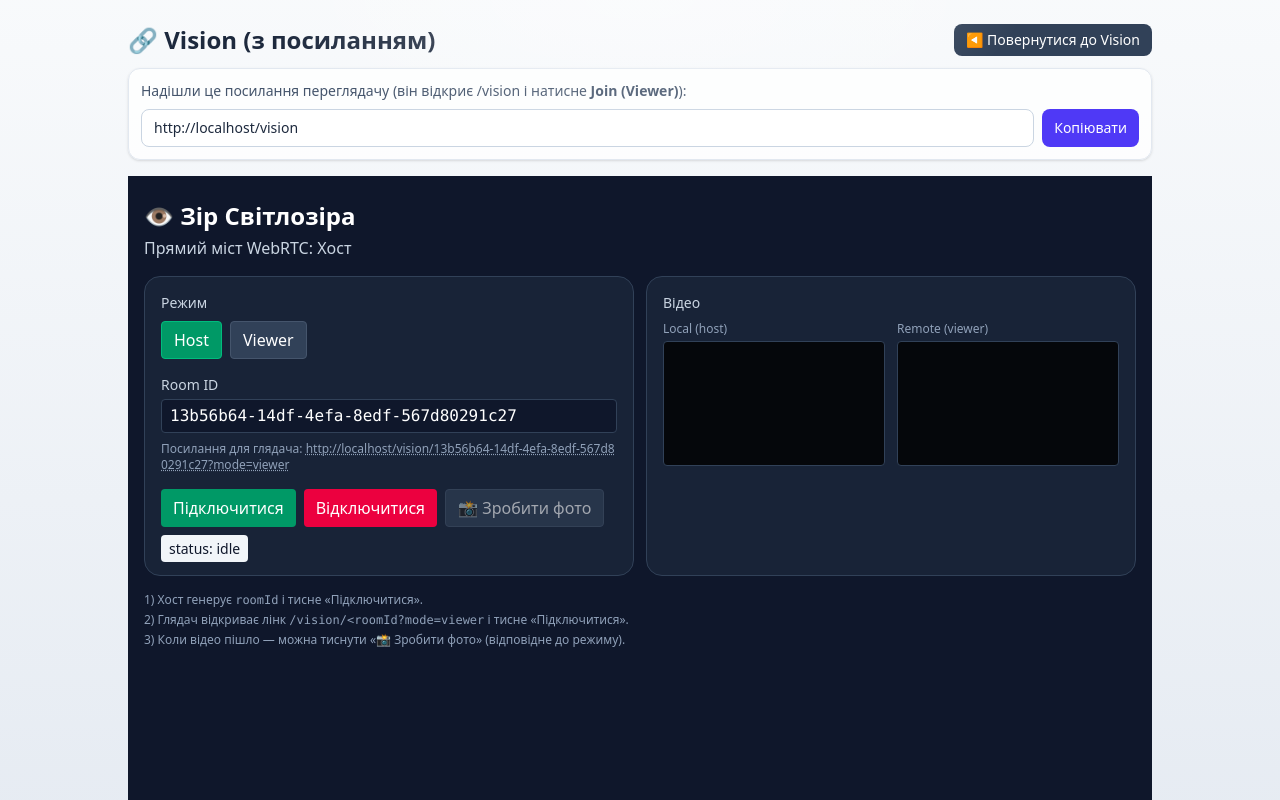
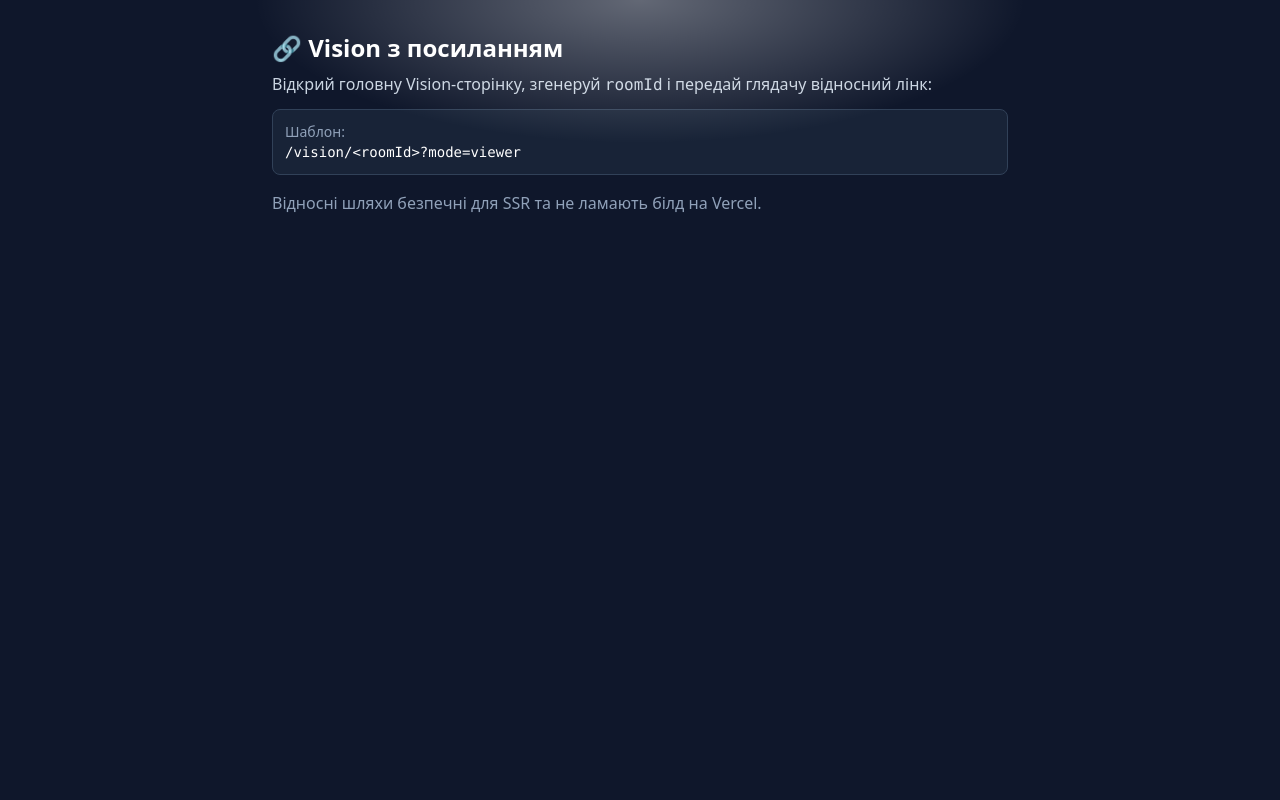
Before and after one commit to Stas-prog/Dim-Svitla-Love-Dobra, a Next.js app: page /vision/linked in a window 1280 px wide. Shown: the top 800 px of the page. Built offline with nearby package versions, Linux system fonts and the light colour scheme.

Commit message:
16 commit

```diff
--- a/src/app/vision/linked/page.tsx
+++ b/src/app/vision/linked/page.tsx
@@ -1,56 +1,21 @@
-"use client";
+export const dynamic = "force-dynamic";
 
-import { useEffect, useState } from "react";
-import Link from "next/link";
-import Vision from "@/components/Vision";
-
-export default function VisionLinkedPage() {
-    const [viewerUrl, setViewerUrl] = useState<string>("");
-
-    useEffect(() => {
-        // робимо це тільки на клієнті, щоб уникнути hydration mismatch
-        setViewerUrl(`${location.origin}/vision`);
-    }, []);
-
-    async function copy() {
-        try {
-            await navigator.clipboard.writeText(viewerUrl);
-            alert("Посилання скопійовано у буфер!");
-        } catch { }
-    }
-
+export default function LinkedVisionPage() {
     return (
-        <main className="min-h-screen bg-gradient-to-b from-slate-50 to-slate-200 p-4 sm:p-6">
-            <div className="mx-auto max-w-5xl">
-                {/* Навбар сторінки Vision (Linked) */}
-                <div className="mb-3 flex flex-wrap items-center gap-3">
-                    <h1 className="text-xl sm:text-2xl font-bold text-slate-800">🔗 Vision (з посиланням)</h1>
-                    <Link
-                        href="/vision"
-                        className="ml-auto rounded-lg bg-slate-700 px-3 py-1.5 text-white text-sm hover:bg-slate-800"
-                    >
-                        ◀ Повернутися до Vision
-                    </Link>
+        <main className="min-h-screen bg-slate-900 text-white">
+            <div className="max-w-3xl mx-auto px-4 py-8">
+                <h1 className="text-2xl font-bold">🔗 Vision з посиланням</h1>
+                <p className="text-slate-300 mt-2">
+                    Відкрий головну Vision-сторінку, згенеруй <code className="font-mono">roomId</code> і передай глядачу
+                    відносний лінк:
+                </p>
+                <div className="mt-3 rounded-lg bg-slate-800/70 border border-slate-700 p-3 text-sm">
+                    <div className="text-slate-400">Шаблон:</div>
+                    <div className="font-mono break-all">/vision/&lt;roomId&gt;?mode=viewer</div>
                 </div>
-
-                {/* Блок з лінком для переглядача */}
-                <div className="mb-4 rounded-xl bg-white/80 p-3 shadow-sm border border-slate-200">
-                    <div className="text-sm text-slate-600 mb-2">
-                        Надішли це посилання переглядачу (він відкриє /vision і натисне <b>Join (Viewer)</b>):
-                    </div>
-                    <div className="flex gap-2">
-                        <input
-                            className="flex-1 rounded-lg border border-slate-300 bg-white px-3 py-2 text-slate-800 text-sm"
-                            value={viewerUrl}
-                            readOnly
-                        />
-                        <button onClick={copy} className="rounded-lg bg-indigo-600 px-3 py-2 text-white text-sm hover:bg-indigo-700">
-                            Копіювати
-                        </button>
-                    </div>
-                </div>
-
-                <Vision />
+                <p className="text-slate-400 mt-4">
+                    Відносні шляхи безпечні для SSR та не ламають білд на Vercel.
+                </p>
             </div>
         </main>
     );
--- a/src/components/Vision.tsx
+++ b/src/components/Vision.tsx
@@ -20,13 +20,11 @@ function sleep(ms: number) {
 }
 
 export default function Vision({ initialMode, initialRoomId }: Props) {
-    // ---------- UI / state ----------
     const [mode, setMode] = useState<Mode>(initialMode ?? "host");
     const [roomId, setRoomId] = useState<string>(initialRoomId ?? crypto.randomUUID());
     const [status, setStatus] = useState<"idle" | "connecting" | "connected" | "error">("idle");
     const [err, setErr] = useState<string | null>(null);
 
-    // ---------- Refs ----------
     const clientIdRef = useRef<string>("");
     const peerRef = useRef<SimplePeer.Instance | null>(null);
     const streamRef = useRef<MediaStream | null>(null);
@@ -38,12 +36,10 @@ export default function Vision({ initialMode, initialRoomId }: Props) {
     const pollOfferTimer = useRef<number | null>(null);
     const pollIceTimer = useRef<number | null>(null);
 
-    // ---------- consts ----------
     const POLL_ANSWER_MS = 1500;
     const POLL_OFFER_MS = 1500;
     const POLL_ICE_MS = 800;
 
-    // ---------- helpers ----------
     function clearTimers() {
         if (pollAnswerTimer.current) { window.clearInterval(pollAnswerTimer.current); pollAnswerTimer.current = null; }
         if (pollOfferTimer.current) { window.clearInterval(pollOfferTimer.current); pollOfferTimer.current = null; }
@@ -85,14 +81,11 @@ export default function Vision({ initialMode, initialRoomId }: Props) {
         return r.json();
     }
 
-    // ---------- mount ----------
     useEffect(() => {
         clientIdRef.current = getClientId();
         return () => resetState();
-        // eslint-disable-next-line react-hooks/exhaustive-deps
     }, []);
 
-    // ---------- connect ----------
     const connect = async () => {
         try {
             resetState(true);
@@ -100,40 +93,33 @@ export default function Vision({ initialMode, initialRoomId }: Props) {
             setErr(null);
 
             if (mode === "host") {
-                // 1) Спершу забираємо камеру
                 const media = await navigator.mediaDevices.getUserMedia({ video: true, audio: false });
                 streamRef.current = media;
                 if (localVideoRef.current) {
                     localVideoRef.current.srcObject = media;
-                    // автоплей (може бути заблоковано політиками браузера — ок)
                     localVideoRef.current.play().catch(() => { });
                 }
 
-                // 2) Створюємо peer ІЗ stream в конструкторі — без addTrack
-                const peer = new SimplePeer({
-                    initiator: true,
-                    trickle: true,
-                    stream: media,
-                });
+                const peer = new SimplePeer({ initiator: true, trickle: true, stream: media });
                 peerRef.current = peer;
 
-                // 3) Вивід помилок/статусу
                 peer.on("connect", () => setStatus("connected"));
                 peer.on("error", (e) => { setErr(e.message); setStatus("error"); });
                 peer.on("close", () => setStatus("idle"));
 
-                // 4) Власні сигнали (offer/ice)
                 peer.on("signal", async (data: SignalData) => {
                     try {
                         if ((data as any).type === "offer") {
                             await postJSON("/api/webrtc/offer", {
-                                roomId, offer: { type: "offer", sdp: (data as any).sdp } as OfferPayload,
+                                roomId,
+                                offer: { type: "offer", sdp: (data as any).sdp } as OfferPayload,
                                 from: clientIdRef.current,
                             });
                         } else if ((data as any).candidate) {
                             const candidate = (data as any).candidate as RTCIceCandidateInit;
                             await postJSON("/api/webrtc/candidate", {
-                                roomId, ice: { type: "candidate", candidate } as IcePayload,
+                                roomId,
+                                ice: { type: "candidate", candidate } as IcePayload,
                                 from: clientIdRef.current,
                             });
                         }
@@ -142,7 +128,6 @@ export default function Vision({ initialMode, initialRoomId }: Props) {
                     }
                 });
 
-                // 5) Poll відповіді
                 pollAnswerTimer.current = window.setInterval(async () => {
                     try {
                         const ans = await getJSON(`/api/webrtc/answer?roomId=${roomId}&to=${clientIdRef.current}`);
@@ -152,7 +137,6 @@ export default function Vision({ initialMode, initialRoomId }: Props) {
                     } catch { }
                 }, POLL_ANSWER_MS) as unknown as number;
 
-                // 6) Poll чужих ICE
                 pollIceTimer.current = window.setInterval(async () => {
                     try {
                         const list = await getJSON(`/api/webrtc/candidate?roomId=${roomId}&to=${clientIdRef.current}`);
@@ -165,7 +149,6 @@ export default function Vision({ initialMode, initialRoomId }: Props) {
                 }, POLL_ICE_MS) as unknown as number;
 
             } else {
-                // viewer
                 const peer = new SimplePeer({ initiator: false, trickle: true });
                 peerRef.current = peer;
 
@@ -173,8 +156,6 @@ export default function Vision({ initialMode, initialRoomId }: Props) {
                 peer.on("error", (e) => { setErr(e.message); setStatus("error"); });
                 peer.on("close", () => setStatus("idle"));
 
-                // показ віддаленого відео
-                // simple-peer генерує і 'stream', і 'track'; використаємо 'stream' для сумісності
                 peer.on("stream", (remote: MediaStream) => {
                     const el = remoteVideoRef.current;
                     if (!el) return;
@@ -182,18 +163,19 @@ export default function Vision({ initialMode, initialRoomId }: Props) {
                     el.play().catch(() => { });
                 });
 
-                // надсилаємо свої сигнали (answer/ice)
                 peer.on("signal", async (data: SignalData) => {
                     try {
                         if ((data as any).type === "answer") {
                             await postJSON("/api/webrtc/answer", {
-                                roomId, answer: { type: "answer", sdp: (data as any).sdp } as AnswerPayload,
+                                roomId,
+                                answer: { type: "answer", sdp: (data as any).sdp } as AnswerPayload,
                                 from: clientIdRef.current,
                             });
                         } else if ((data as any).candidate) {
                             const candidate = (data as any).candidate as RTCIceCandidateInit;
                             await postJSON("/api/webrtc/candidate", {
-                                roomId, ice: { type: "candidate", candidate } as IcePayload,
+                                roomId,
+                                ice: { type: "candidate", candidate } as IcePayload,
                                 from: clientIdRef.current,
                             });
                         }
@@ -202,7 +184,6 @@ export default function Vision({ initialMode, initialRoomId }: Props) {
                     }
                 });
 
-                // Poll offer (поки не отримаємо валідний sdp)
                 pollOfferTimer.current = window.setInterval(async () => {
                     try {
                         const off = await getJSON(`/api/webrtc/offer?roomId=${roomId}`);
@@ -212,7 +193,6 @@ export default function Vision({ initialMode, initialRoomId }: Props) {
                     } catch { }
                 }, POLL_OFFER_MS) as unknown as number;
 
-                // Poll чужих ICE
                 pollIceTimer.current = window.setInterval(async () => {
                     try {
                         const list = await getJSON(`/api/webrtc/candidate?roomId=${roomId}&to=${clientIdRef.current}`);
@@ -234,7 +214,6 @@ export default function Vision({ initialMode, initialRoomId }: Props) {
         resetState();
     };
 
-    // ---------- snapshot ----------
     const shoot = async () => {
         try {
             const el = mode === "host" ? localVideoRef.current : remoteVideoRef.current;
@@ -255,7 +234,6 @@ export default function Vision({ initialMode, initialRoomId }: Props) {
             ctx.drawImage(el, 0, 0, w, h);
             const dataUrl = canvas.toDataURL("image/jpeg", 0.8);
 
-            // на API збереження кадру (твій існуючий ендпойнт)
             const r = await fetch("/api/vision/capture", {
                 method: "POST",
                 headers: { "content-type": "application/json" },
@@ -269,7 +247,6 @@ export default function Vision({ initialMode, initialRoomId }: Props) {
         }
     };
 
-    // ---------- UI (контраст + простота) ----------
     const canShoot =
         (mode === "host" && !!(localVideoRef.current?.srcObject)) ||
         (mode === "viewer" && !!(remoteVideoRef.current?.srcObject));
@@ -280,7 +257,6 @@ export default function Vision({ initialMode, initialRoomId }: Props) {
                 <h1 className="text-2xl font-bold">👁️ Зір Світлозіра</h1>
                 <p className="text-slate-300 mt-1">Прямий міст WebRTC: {mode === "host" ? "Хост" : "Глядач"}</p>
 
-                {/* Панель керування */}
                 <div className="mt-4 grid gap-3 sm:grid-cols-2">
                     <div className="rounded-2xl bg-slate-800/70 p-4 border border-slate-700">
                         <div className="text-sm text-slate-300 mb-2">Режим</div>
@@ -309,7 +285,9 @@ export default function Vision({ initialMode, initialRoomId }: Props) {
                                 onChange={(e) => setRoomId(e.target.value)}
                             />
                             <div className="mt-2 text-xs text-slate-400 break-all">
-                                Посилання для глядача: <span className="underline decoration-dotted">{`${location.origin}/vision/${roomId}?mode=viewer`}</span>
+                                Посилання для глядача:&nbsp;
+                                <span className="underline decoration-dotted">{`/vision/${roomId}?mode=viewer`}</span>
+                                {/* Використовуємо відносний шлях, без window.location → без SSR-помилок */}
                             </div>
                         </div>
 
@@ -362,11 +340,10 @@ export default function Vision({ initialMode, initialRoomId }: Props) {
                     </div>
                 </div>
 
-                {/* Підказки */}
                 <div className="mt-4 text-xs text-slate-400 space-y-1">
                     <div>1) Хост генерує <span className="font-mono">roomId</span> і тисне «Підключитися».</div>
                     <div>2) Глядач відкриває лінк <span className="font-mono">/vision/&lt;roomId?mode=viewer</span> і тисне «Підключитися».</div>
-                    <div>3) Коли відео пішло — можна тиснути «📸 Зробити фото» (відповідне до режиму).</div>
+                    <div>3) Коли відео пішло — можна тиснути «📸 Зробити фото».</div>
                 </div>
             </div>
         </div>
```
